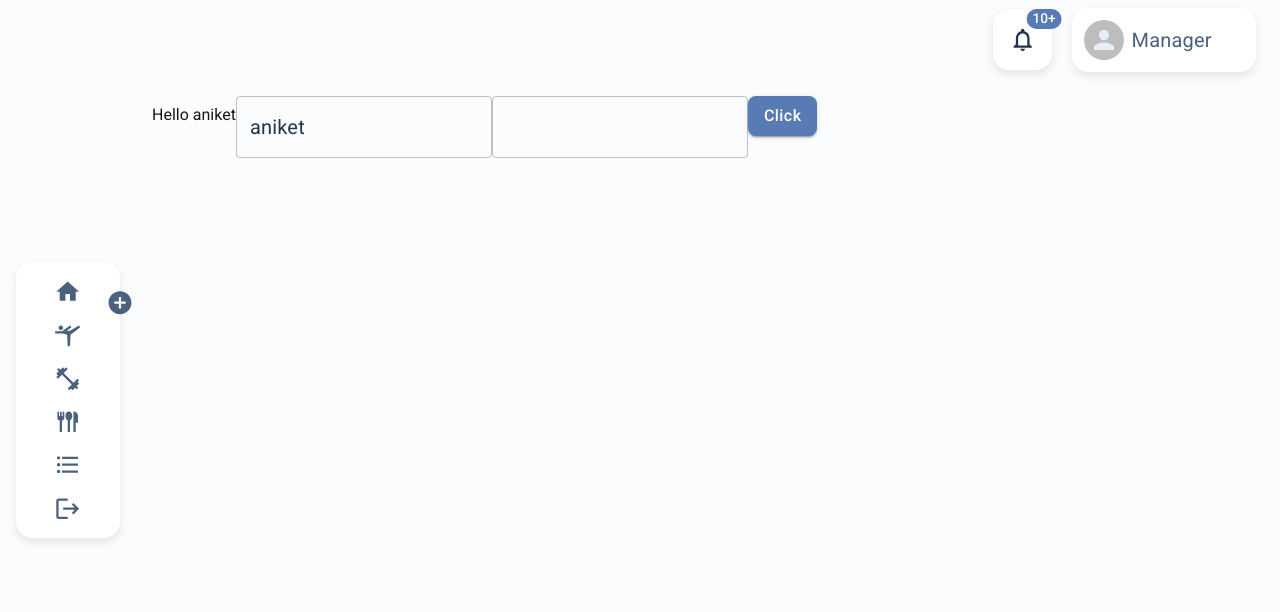
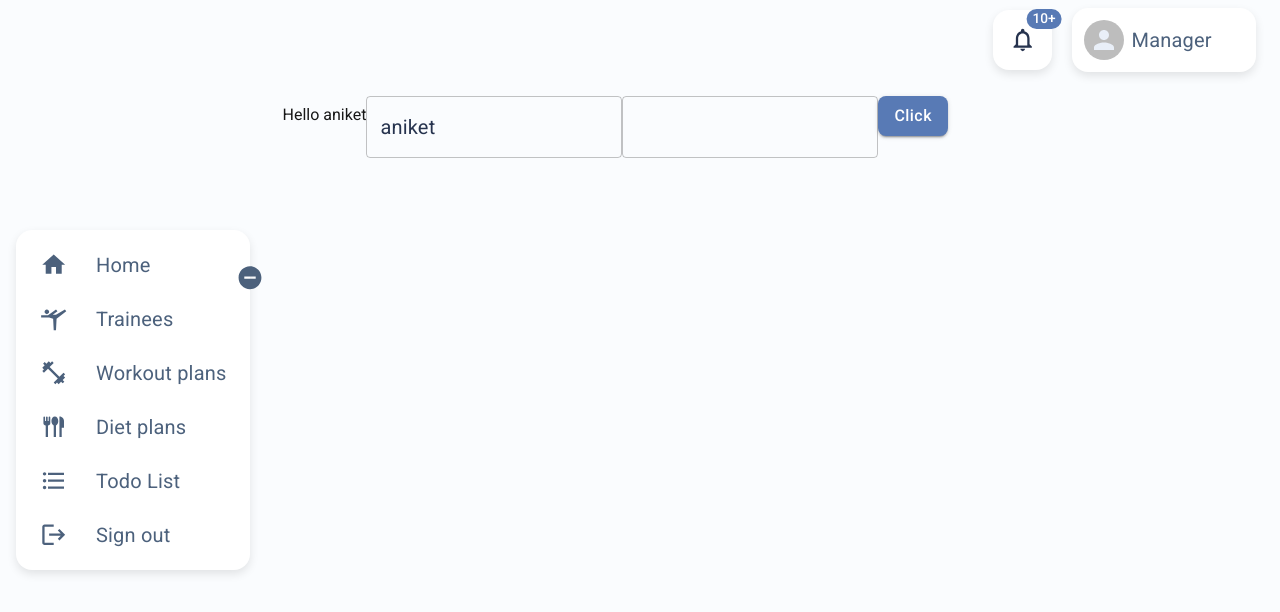
Before and after one commit to waveflow-fit/gym_manager_ui, a Next.js app: page /test in a window 1280 px wide. Shown: the top 612 px of the page. Built offline with nearby package versions, Linux system fonts and the light colour scheme; no server answers; what @mui/material-nextjs would draw is missing.

Commit message:
minor ui fixes

```diff
--- a/src/components/AppContainer/FloatingSidebar.tsx
+++ b/src/components/AppContainer/FloatingSidebar.tsx
@@ -27,7 +27,7 @@ import { SectionContainer } from '@/components/StyledComponents';
 import useToast, { EToastType } from '@/components/Toast/useToast';
 
 const FloatingSidebar = () => {
-  const [isSidebarMinimized, setIsSidebarMinimized] = useState(true);
+  const [isSidebarMinimized, setIsSidebarMinimized] = useState(false);
   const toggleFloatingBarMinimization = useCallback(
     () => setIsSidebarMinimized(!isSidebarMinimized),
     [isSidebarMinimized]
--- a/src/components/Dashboard/Widgets/AddNewTraineeWidget/index.tsx
+++ b/src/components/Dashboard/Widgets/AddNewTraineeWidget/index.tsx
@@ -38,10 +38,10 @@ const AddNewTraineeWidget = () => {
       value={{ invites, setInvites, addNewTraineeInvite, deleteTraineeInvite }}
     >
       <Grid container height='50%' spacing={3}>
-        <Grid size={{ xs: 12, sm: 6, lg: 4 }} height='fit-content'>
+        <Grid size={{ xs: 12, sm: 6, lg: 6 }} height='fit-content'>
           <AddNewTrainee />
         </Grid>
-        <Grid size={{ xs: 12, sm: 6, lg: 4 }} height='fit-content'>
+        <Grid size={{ xs: 12, sm: 6, lg: 6 }} height='fit-content'>
           <ListInvites />
         </Grid>
       </Grid>
```
